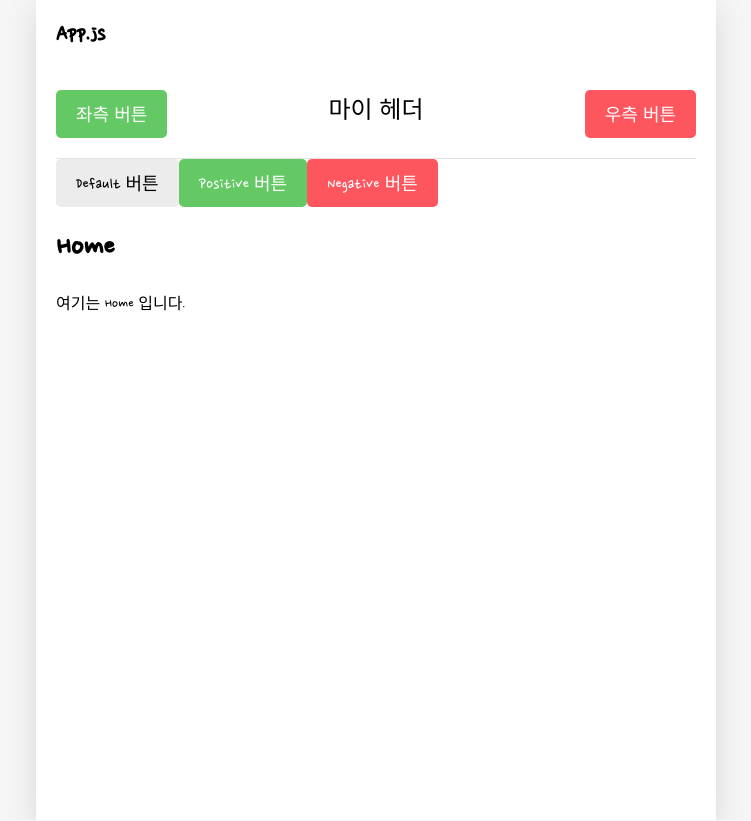
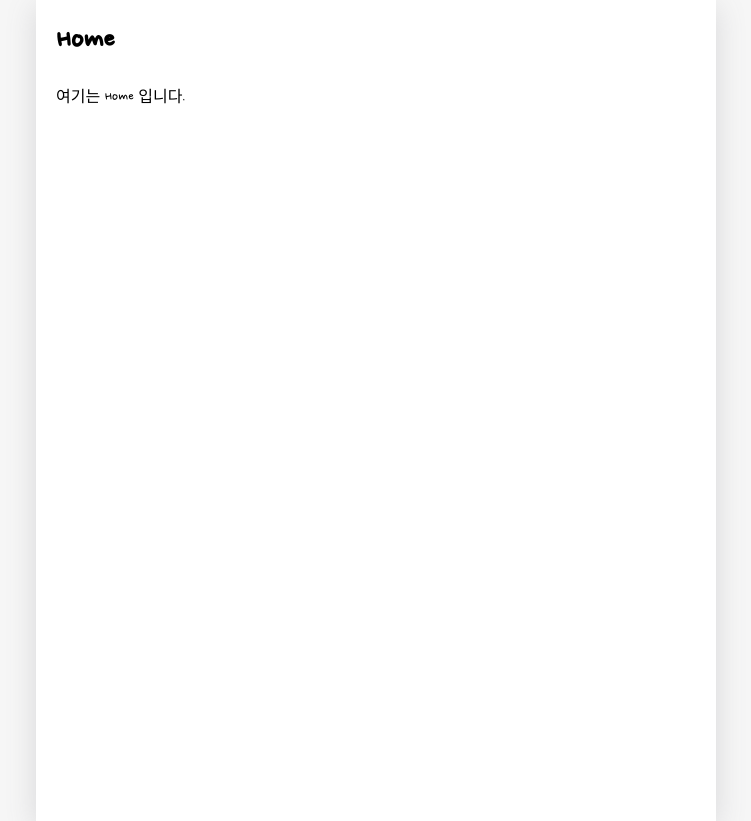
Before and after one commit to Chocobe/-Study-React, a React (Create React App) app in the folder 03-emotion-diary/: page / in a window 1280 px wide. Shown: the whole page, without its empty margins (264-1015 px from the left). Built offline with nearby package versions, Linux system fonts and the light colour scheme; a web font is replaced by a local one.

Commit message:
04-04. ``React`` 의 ``Named Slots`` 정리

```diff
--- a/03-emotion-diary/src/App.js
+++ b/03-emotion-diary/src/App.js
@@ -1,3 +1,10 @@
+import React, {
+  useReducer,
+  useRef,
+  useCallback,
+  useMemo,
+} from "react";
+
 import { BrowserRouter, Routes, Route } from "react-router-dom";
 
 import Home from "./pages/Home";
@@ -5,59 +12,96 @@ import New from "./pages/New";
 import Edit from "./pages/Edit";
 import Diary from "./pages/Diary";
 
-// COMPONENTS
-import MyButton from "./components/MyButton/MyButton";
-import MyHeader from "./components/MyHeader/MyHeader";
-
 import "./App.css";
 
+const dataReducer = (state, action) => {
+  let newState = [];
+
+  switch(action.type) {
+    case "INIT": {
+      return action.data;
+    }
+
+    case "CREATE": {
+      // const newItem = { ...action.data };
+      // newState = [newItem, ...state];
+
+      return [action.data, ...state];
+      break;
+    }
+
+    case "REMOVE": {
+      newState = state.filter(item => item.id !== action.targetId);
+      break;
+    }
+
+    case "EDIT": {
+      newState = state.map(item => {
+        return item.id === action.data.id
+          ? {...action.data}
+          : item;
+      });
+      break;
+    }
+
+    default: {
+      return state;
+    }
+  }
+
+  return newState;
+}
+
+export const DiaryStateContext = React.createContext();
+export const DiaryDispatchContext = React.createContext();
+
 function App() {
+  const [data, dispatchData] = useReducer(dataReducer, []);
+
+  const dataId = useRef(0);
+
+  // INIT
+  // CREATE
+  const _onCreate = (date, content, emotion) => {
+    dispatchData({ type: "CREATE", data: {
+      id: dataId.current,
+      date: new Date(date).getTime(),
+      content,
+      emotion,
+    }});
+
+    dataId.current += 1;
+  };
+  const onCreate = useCallback(_onCreate, []);
+
+  // EIDIT
+  const _onEdit = (targetId, date, content, emotion) => {
+    dispatchData({ type: "EDIT", targetId, data: {
+      id: targetId,
+      date: new Date(date).getTime(),
+      content,
+      emotion,
+    }});
+  }
+  const onEdit = useCallback(_onEdit, []);
+
+  // REMOVE
+  const _onRemove = targetId => {
+    dispatchData({ type: "REMOVE", targetId });
+  };
+  const onRemove = useCallback(_onRemove, []);
+
+  const diaryDispatcher = useMemo(() => ({
+    onCreate,
+    onEdit,
+    onRemove,
+  }), []);
+
   return (
+    <DiaryStateContext.Provider value={data}>
+      <DiaryDispatchContext.Provider value={diaryDispatcher}>
         <BrowserRouter>
           <div className="App">
-        <h2>App.js</h2>
-
-        <MyHeader
-          leftChild={
-            <MyButton
-              onClick={() => alert("MyHeader 의 Left 버튼 클릭")}
-              type="positive"
-            >
-              좌측 버튼
-            </MyButton>
-          }
-          rightChild={
-            <MyButton
-              onClick={() => alert("MyHeader 의 Right 버튼 클릭")}
-              type="negative"
-            >
-              우측 버튼
-            </MyButton>
-          }
-        >
-          마이 헤더
-        </MyHeader>
-
-        <MyButton
-          onClick={() => alert("Default 버튼 클릭")}
-        >
-          Default 버튼
-        </MyButton>
-
-        <MyButton
-          onClick={() => alert("Positive 버튼 클릭")}
-          type="positive"
-        >
-          Positive 버튼
-        </MyButton>
-
-        <MyButton
-          onClick={() => alert("Negative 버튼 클릭")}
-          type="negative"
-        >
-          Negative 버튼
-        </MyButton>
-
             <Routes>
               <Route path="/" element={<Home />} />
               <Route path="/new" element={<New />} />
@@ -66,6 +110,8 @@ function App() {
             </Routes>
           </div>
         </BrowserRouter>
+      </DiaryDispatchContext.Provider>
+    </DiaryStateContext.Provider>
   );
 };
 
```
Lines whose indentation alone changed are shown as unchanged.
